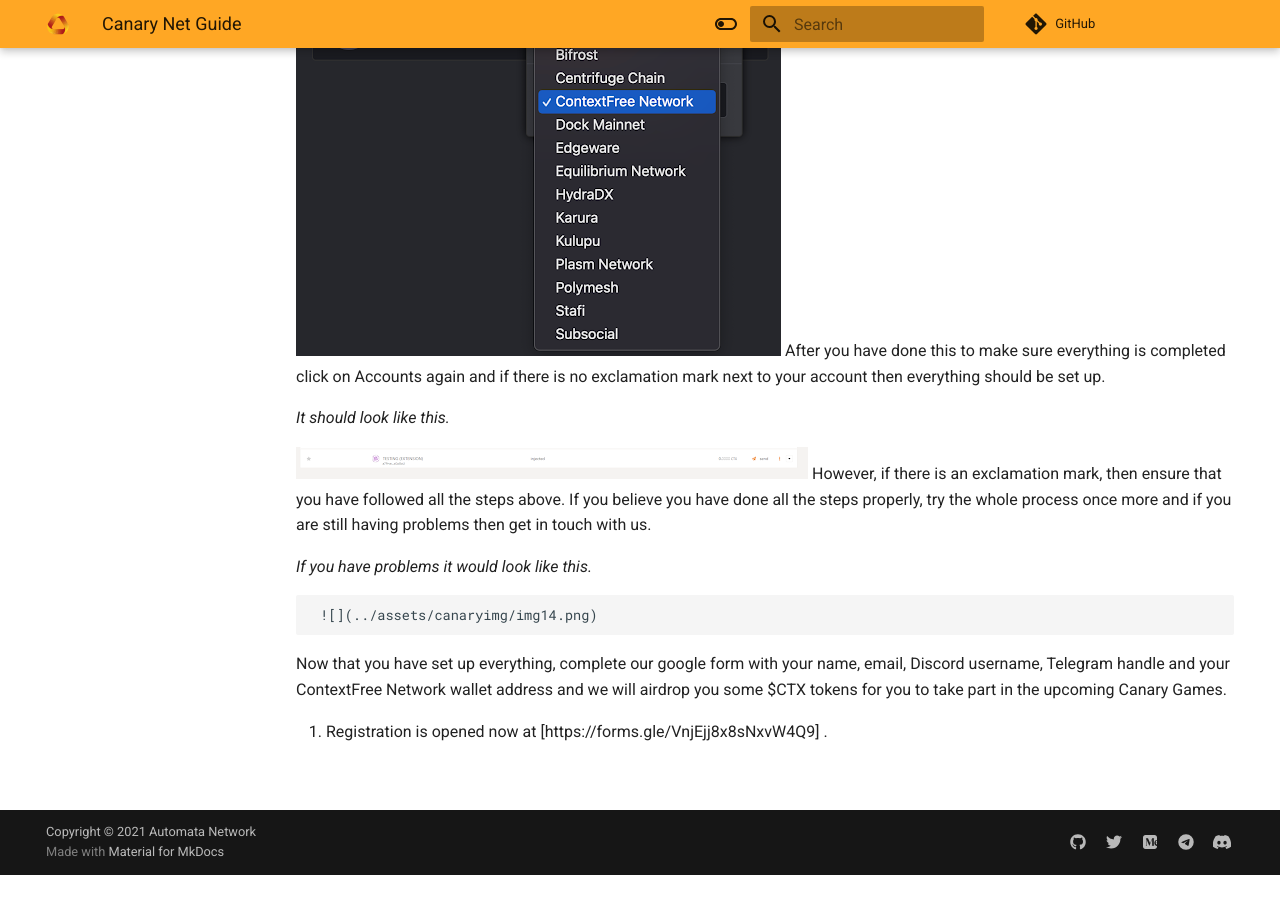
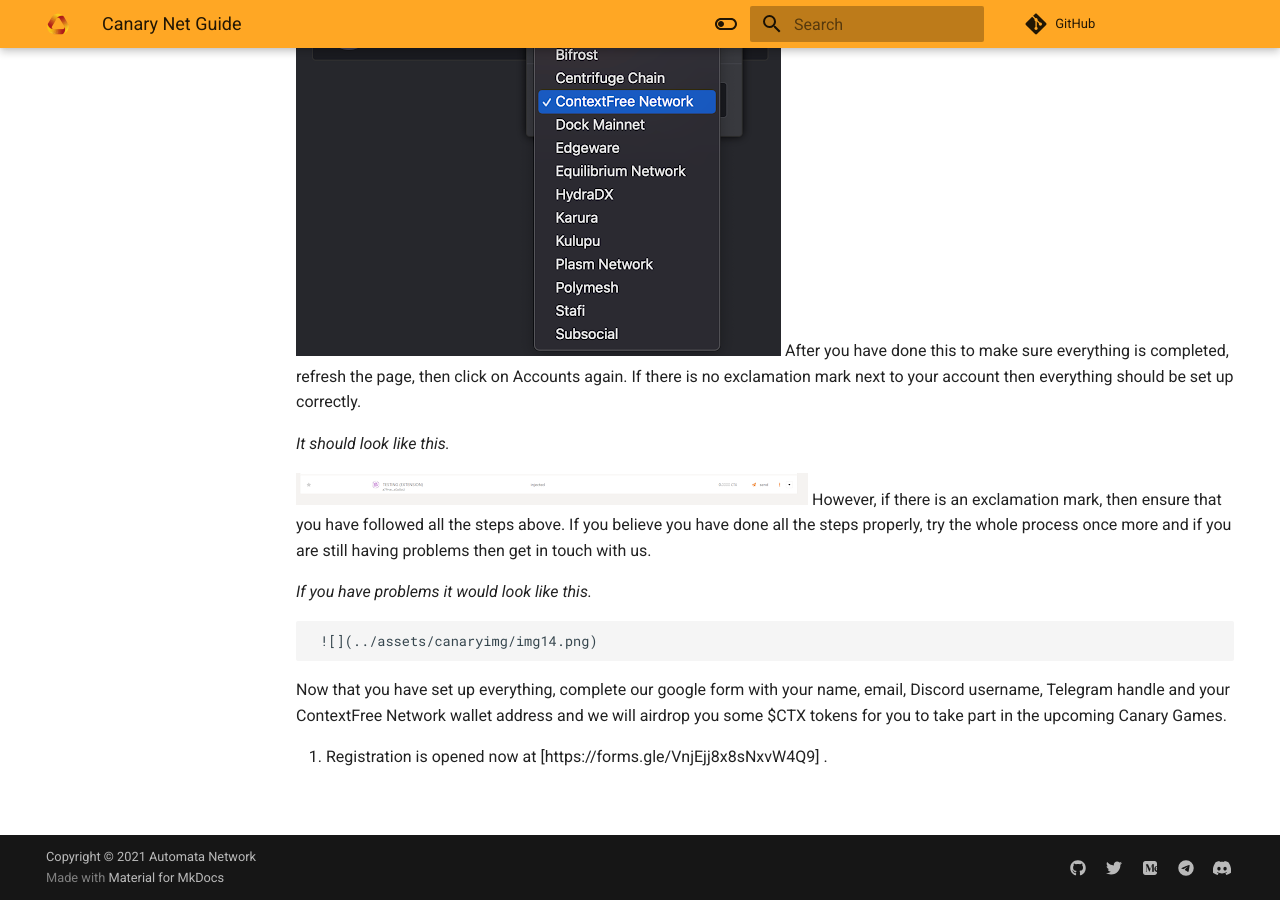
Before and after one commit to automata-network/docs, an MkDocs documentation site: the page built from docs/canarynet/canarywalletguide.md, in a window 1280 px wide and 900 px high, scrolled down 3649 px. Built offline with MkDocs 1.6.1 and Material for MkDocs 9.7.7, drawn with Linux system fonts in a browser that asks for light colours; nearby versions of some CDN libraries; comment, search, counter and statistics services are not loaded; before the commit the page ends 4524 px from its top, so only the background shows below that.

Commit message:
rephrase pt 7 to include "refresh page"
as suggested by reviewer

```diff
--- a/docs/canarynet/canarywalletguide.md
+++ b/docs/canarynet/canarywalletguide.md
@@ -51,7 +51,7 @@
 7. After you have done this, click on the polkadot{.js} plugin again. After this click on the three dots next to your account, click on the drop down box which currently says ‘Allow Use On Any Chain’ and change it to ‘ContextFree Network.’
 
    ![](../assets/canaryimg/img12.png)
-   After you have done this to make sure everything is completed click on Accounts again and if there is no exclamation mark next to your account then everything    should be set up.
+   After you have done this to make sure everything is completed, refresh the page, then click on Accounts again. If there is no exclamation mark next to your account then everything should be set up correctly.
 
    *It should look like this.*
 
```
